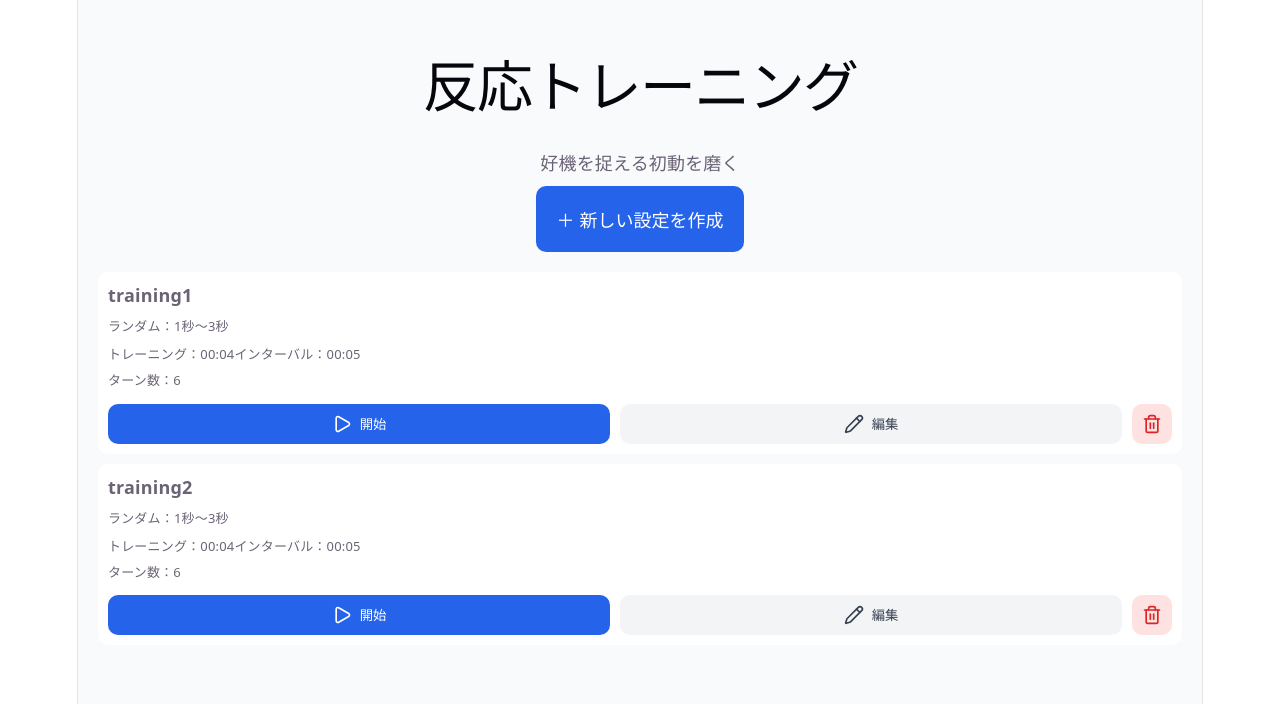
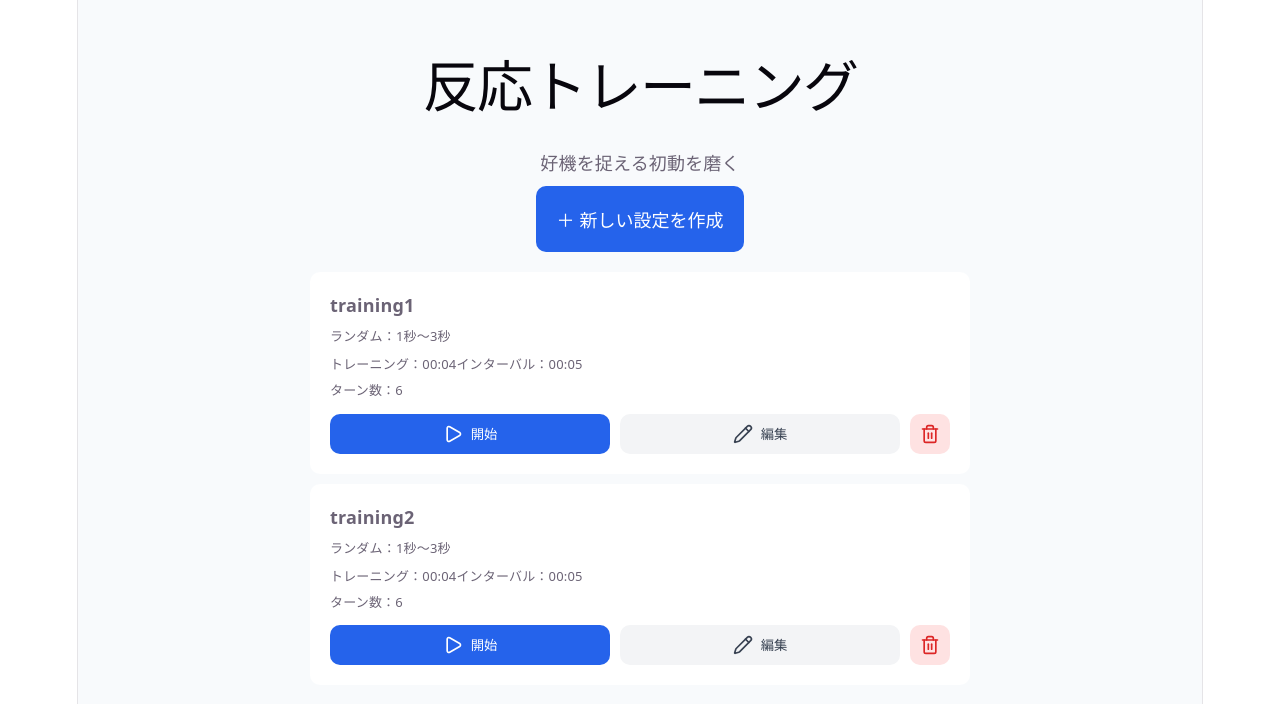
Before and after one commit to i994114/ReactionTimer, a React (Vite) app: page / in a window 1280 px wide. Shown: the top 704 px of the page. Built offline with nearby package versions, Linux system fonts and the light colour scheme.

Commit message:
レスポンシブ対応、コメント追記

```diff
--- a/src/App.css
+++ b/src/App.css
@@ -1,110 +1,173 @@
+/* =========================
+   共通
+========================= */
 
+* {
+  box-sizing: border-box;
+}
 
 main {
   background-color: #F8FAFC;
   min-height: 100vh;
 }
 
+ul {
+  padding: 0;
+}
+
+li {
+  list-style: none;
+}
+
+
+/* =========================
+   Home
+========================= */
+
 .home {
   padding: 20px;
 }
+
+.home__title {
+  padding: 20px 0;
+}
+
 .home__btnArea {
   margin-top: 10px;
   margin-bottom: 20px;
   display: inline-block;
 }
-.home__title {
-  padding: 20px 0;
-}
+
+
+/* =========================
+   Button
+========================= */
 
 .btn {
   display: flex;
   align-items: center;
   justify-content: center;
   gap: 8px;
+
   border-radius: 10px;
   border: none;
+
   transition: 0.2s;
 }
-.btn:hover {
-  cursor: pointer;
-  filter: brightness(90%);
-  transform: translateY(-2px);
-}
+
 .btn--big {
   padding: 20px;
   width: 100%;
 }
+
 .btn--small {
   padding: 10px;
 }
+
 .btn--primary {
   background-color: #2563EB;
   color: #fff;
   font-weight: bold;
   font-size: large;
 }
+
 .btn--normal {
   background-color: #2563EB;
   color: #fff;
   flex: 1;
 }
+
 .btn--low {
   background-color: #F3F4F6;
   color: #374151;
   flex: 1;
 }
+
 .btn--danger {
   background-color: #FEE2E2;
   color: #DC2626;
 }
 
+
+/* PCなどマウス操作時だけhover */
+@media (hover: hover) {
+  .btn:hover {
+    cursor: pointer;
+    filter: brightness(90%);
+    transform: translateY(-2px);
+  }
+}
+
+
+/* =========================
+   Timer Card
+========================= */
+
 .card {
   background-color: white;
-  margin-bottom: 10px;
-  margin: 0 auto;
-  margin-bottom: 10px;
+
+  width: 100%;
+  margin: 0 auto 10px;
   padding: 10px;
+
   border-radius: 10px;
   text-align: left;
 }
+
 .card__name {
   margin-bottom: 5px;
   font-weight: bold;
 }
+
 .card__time {
   display: inline-block;
 }
+
 .card__btnArea {
   display: flex;
   gap: 10px;
   justify-content: center;
+
   margin-top: 10px;
 }
+
 .card__set--small {
   font-size: small;
 }
 
+
+/* =========================
+   Timer Form
+========================= */
+
 .timerForm__form {
-  width: 70%;
+  width: 100%;
   margin: 0 auto;
+  padding: 0 20px;
 }
+
 .timerForm__label {
-  width: 50%;
+  width: 100%;
+
   text-align: left;
   display: block;
+
   margin-top: 20px;
 }
+
 .timerForm__input {
   padding: 10px 5px;
   margin-bottom: 10px;
 }
+
 .timerForm__input--normal {
   width: 100%;
 }
+
 .timerForm__input--short {
   width: 40%;
 }
+
 .timerForm__randomTimeArea {
   display: flex;
   align-items: center;
@@ -117,9 +180,14 @@ main {
 }
 
 
+/* =========================
+   Training
+========================= */
+
 .training {
-  margin: 20px;
+  padding: 20px;
 }
+
 .training__title {
   margin-top: 20px;
 }
@@ -129,9 +197,12 @@ main {
   flex-direction: column;
   align-items: center;
   justify-content: center;
+
   height: 200px;
   width: 200px;
-  border-radius: 200px;
+
+  border-radius: 50%;
+
   position: relative;
   margin: 0 auto;
 
@@ -140,38 +211,89 @@ main {
     gray var(--progress) 100%
   );
 }
+
 .training__countArea::before {
   content: "";
+
   position: absolute;
   inset: 15px;
+
   border-radius: 50%;
   background: white;
+}
+
+.training__count {
+  z-index: 1;
 }
 
 .training__count--bottom {
   position: absolute;
   top: 130px;
 }
+
 .training__count--big {
   font-size: 120px;
-  z-index: 1;
 }
+
 .training__count--small {
   font-size: 60px;
-  z-index: 1;
 }
 
 .training__setInfo {
   margin-top: 20px;
   font-weight: bold;
 }
-.traing__setCount {
+
+.training__setCount {
   display: block;
 }
+
 .training__finishArea {
   margin-top: 30px;
 }
 
+
+/* =========================
+   Utility
+========================= */
+
 .padding--small {
   padding: 0 5px;
 }
+
+
+/* =========================
+   Tablet / PC
+   768px以上
+========================= */
+
+@media screen and (min-width: 768px) {
+
+  .home,
+  .training {
+    width: 700px;
+    margin: 0 auto;
+  }
+
+  .card {
+    padding: 20px;
+  }
+
+  .timerForm__form {
+    width: 600px;
+    padding: 0;
+  }
+
+  .training__countArea {
+    width: 240px;
+    height: 240px;
+  }
+
+  .training__count--bottom {
+    top: 155px;
+  }
+
+  .training__count--small {
+    font-size: 70px;
+  }
+}
```
